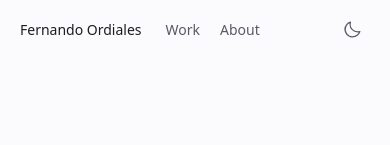
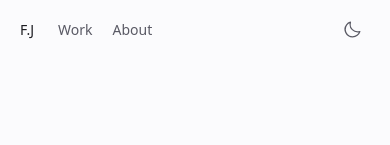
Before and after one commit to Liam-Moriarty/fernando-ordiales, a React (Vite) app in the folder apps/web/: page / in a window 390 px wide. Shown: the top 145 px of the page. Built offline with nearby package versions, Linux system fonts and the light colour scheme; a web font is replaced by a local one.

Commit message:
fix(web): nav wordmark shows the initials f.j on phones

```diff
--- a/apps/web/src/components/Nav.tsx
+++ b/apps/web/src/components/Nav.tsx
@@ -1,5 +1,6 @@
 import { useEffect, useState } from 'react';
 import { Link, NavLink } from 'react-router';
+import { profile } from '../content/profile';
 import { ThemeToggle } from './ThemeToggle';
 
 const navLink =
@@ -26,7 +27,9 @@ export const Nav = () => {
         className="mx-auto flex max-w-page items-center gap-5 px-5 py-3 sm:px-8 lg:px-12"
       >
         <Link to="/" className="mr-1 text-sm font-medium">
-          Fernando Ordiales
+          {/* Initials on phones so the wordmark never wraps. */}
+          <span className="sm:hidden">{profile.initials}</span>
+          <span className="hidden sm:inline">{profile.shortName}</span>
         </Link>
         <div className="flex flex-1 items-center gap-5">
           <Link to="/#work" className={navLink}>
--- a/apps/web/src/content/profile.ts
+++ b/apps/web/src/content/profile.ts
@@ -1,6 +1,7 @@
 export const profile = {
   name: 'Fernando Jose Ordiales',
   shortName: 'Fernando Ordiales',
+  initials: 'F.J',
   role: 'AI Engineer',
   headline: 'I take AI products from idea to production',
   support:
```
